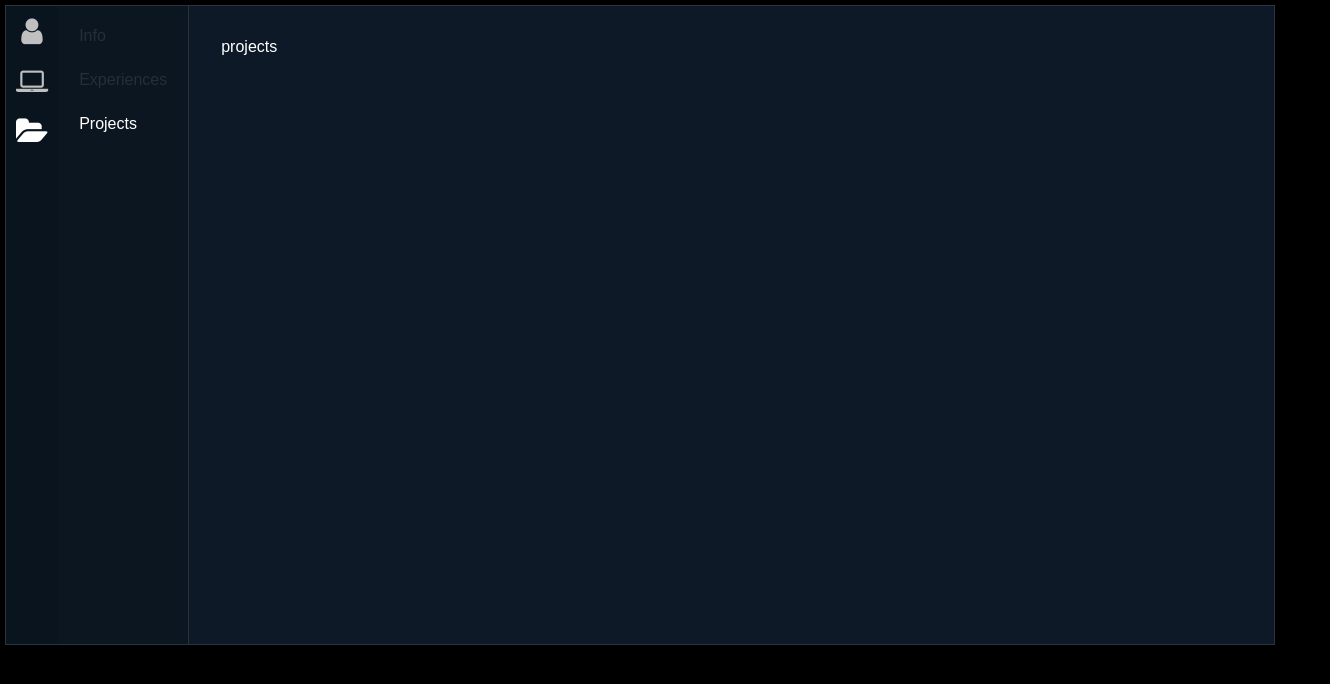
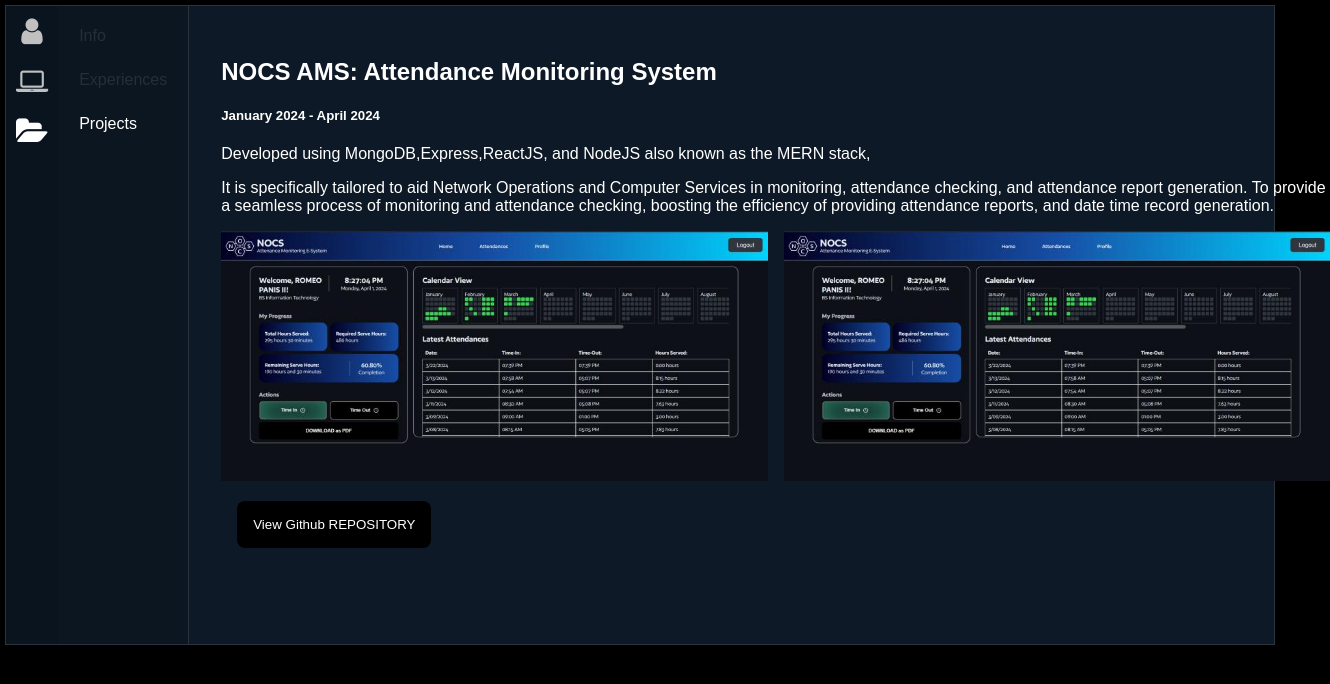
Before and after one commit to ikukee/Web-Portfolio, a React (Create React App) app in the folder client-side/: page / in a window 1280 px wide. Both pictures are taken after a click on the icon 32 px from the left and 131 px from the top of the page. Shown: the top 684 px of the page, 1330 px wide, since content can reach past the window. Built offline with nearby package versions, Linux system fonts and the light colour scheme.

Commit message:
added sample project

```diff
--- a/client-side/src/components/experience-bubble/experience.js
+++ b/client-side/src/components/experience-bubble/experience.js
@@ -1,7 +1,6 @@
 import React from 'react'
 import "./experience.css";
-import nocsAMS from "../../assets/nocsams.jpg"
-import { TypeAnimation } from 'react-type-animation';
+import nocsAMS from "../../assets/nocsams.jpg";
 export const Experience = () => {
     return (
         <div>
@@ -30,7 +29,6 @@ export const Experience = () => {
                     </div>
                 </div>
             </div>
-
         </div>
     )
 }
--- /dev/null
+++ b/client-side/src/components/projects-bubble/projects.css
@@ -0,0 +1,20 @@
+.attached-items {
+    display: flex;
+    gap: 1rem;
+}
+.attached-items > * {
+
+}
+.item button {
+    background-color: black;
+    color: white;
+    border: none;
+    padding: 1rem;
+    border-radius: .5rem;
+    margin: 1rem;
+    &:hover{
+        border-bottom: 2px solid white;
+        border-right: 1px solid white;
+    }
+}
+*{outline: 0px dashed red;}
--- /dev/null
+++ b/client-side/src/components/projects-bubble/projects.js
@@ -0,0 +1,30 @@
+import React from 'react'
+import nocsAMS from "../../assets/nocsams.jpg"
+import "./projects.css"
+export const Projects = () => {
+
+  return (<>
+    <div>
+      <div class="item">
+        <h2>NOCS AMS: Attendance Monitoring System</h2>
+        <h5>January 2024 - April 2024</h5>
+        <p>
+          Developed using MongoDB,Express,ReactJS, and NodeJS also known as the MERN stack,
+        </p>
+        <p>
+          It is specifically tailored to aid Network Operations and Computer Services in monitoring, attendance checking, and attendance report generation.
+          To provide a seamless process of monitoring and attendance checking, boosting the efficiency of providing attendance reports, and date time record generation.
+        </p>
+        <div class="attached-items">
+          <div class="item-card">
+            <img src={nocsAMS} style={{ height: "250px" }} />
+          </div>
+          <div class="item-card">
+            <img src={nocsAMS} style={{ height: "250px" }} />
+          </div>
+        </div>
+        <button onClick={(e)=>window.open("https://github.com/ikukee/NOCS_Internlogger-PUBLIC",'_blank').focus()}> View Github REPOSITORY</button>
+      </div>
+    </div>
+  </>)
+}
--- a/client-side/src/components/projects.js
+++ /dev/null
@@ -1,7 +0,0 @@
-import React from 'react'
-
-export const Projects = () => {
-  return (
-    <div>projects</div>
-  )
-}
--- a/client-side/src/views/Landing/Landing.js
+++ b/client-side/src/views/Landing/Landing.js
@@ -3,7 +3,7 @@ import React, { useState } from 'react'
 import red from '../../assets/red.jpg'
 import "./landing.css"
 import { Info } from '../../components/info';
-import { Projects } from '../../components/projects';
+import { Projects } from '../../components/projects-bubble/projects';
 import { Experience } from '../../components/experience-bubble/experience';
 import 'font-awesome/css/font-awesome.min.css';
 export const Landing = () => {
```
